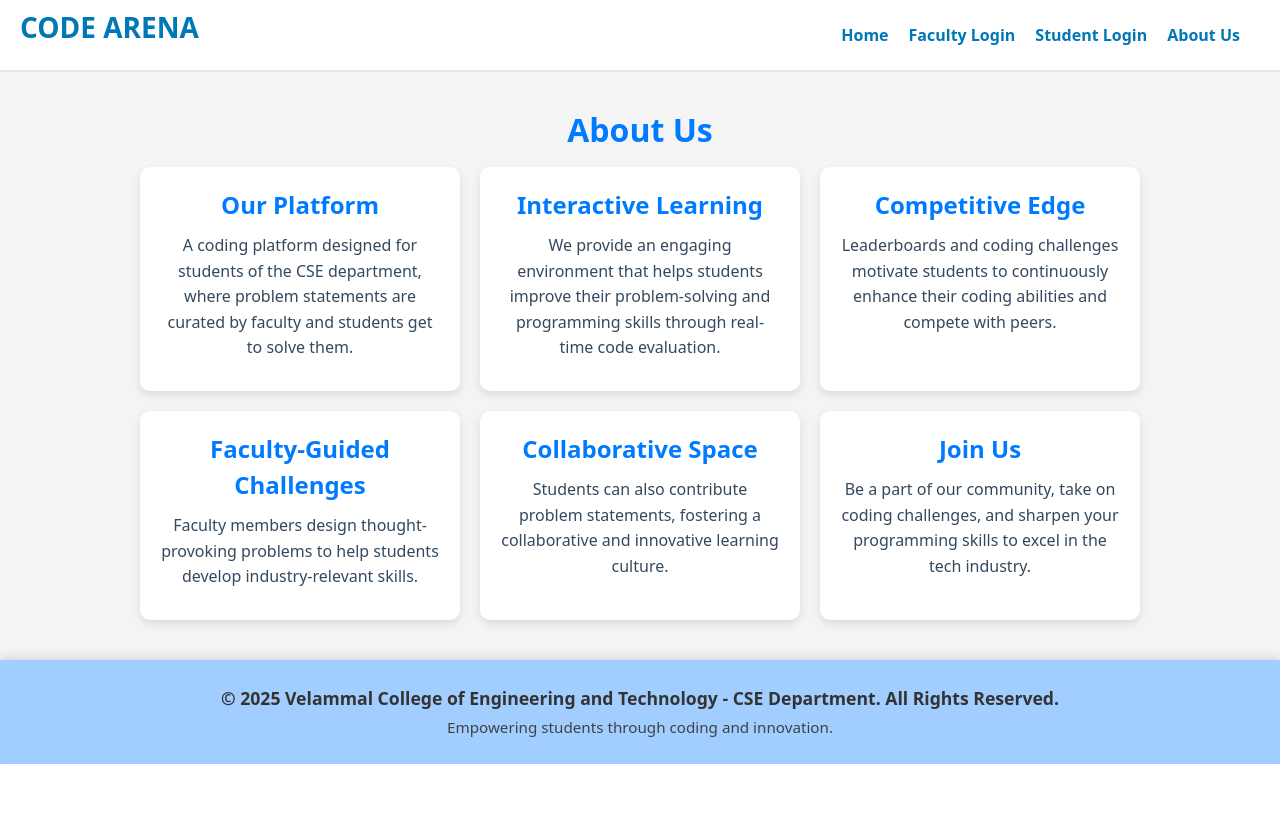
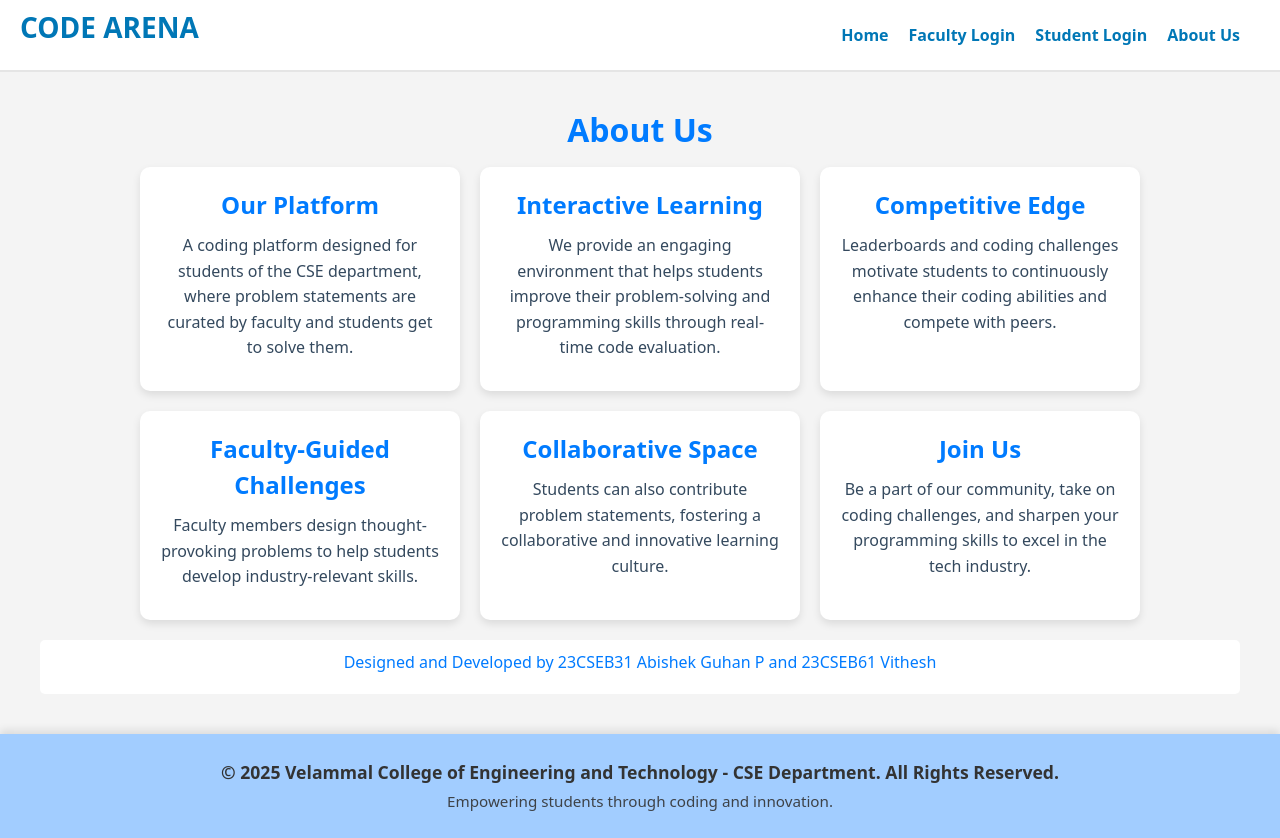
Before and after one commit to VitheshThiraviyam/Code-arena, a React (Vite) app in the folder frontend/: page /Aboutus in a window 1280 px wide. Before the commit the page ends 800 px from the top, so only its background shows below. Built offline with nearby package versions, Linux system fonts and the light colour scheme.

Commit message:
about us changes

```diff
--- a/frontend/src/assets/About.css
+++ b/frontend/src/assets/About.css
@@ -49,3 +49,16 @@
   font-size: 1em;
   line-height: 1.6;
 }
+.about-footer {
+  margin-top: 20px;
+  padding: 10px;
+  font-size: 1rem;
+  color: #007bff;
+  background: white;
+  border-radius: 5px;
+  text-align: center;
+}
+.about-footer p{
+  color: #007bff;
+  font-size: 1rem;
+}
--- a/frontend/src/assets/AboutUs.jsx
+++ b/frontend/src/assets/AboutUs.jsx
@@ -47,6 +47,9 @@ const AboutUs = () => {
           </p>
         </div>
       </div>
+      <footer className="about-footer">
+        <p>Designed and Developed by 23CSEB31 Abishek Guhan P and 23CSEB61 Vithesh</p>
+      </footer>
     </div>
   );
 };
```
